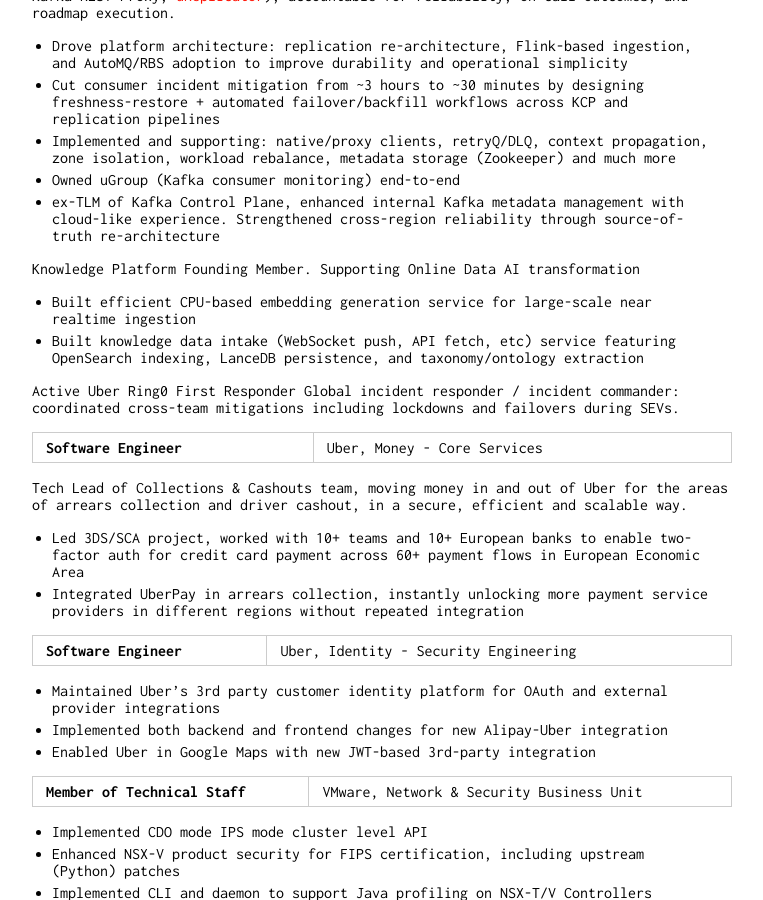
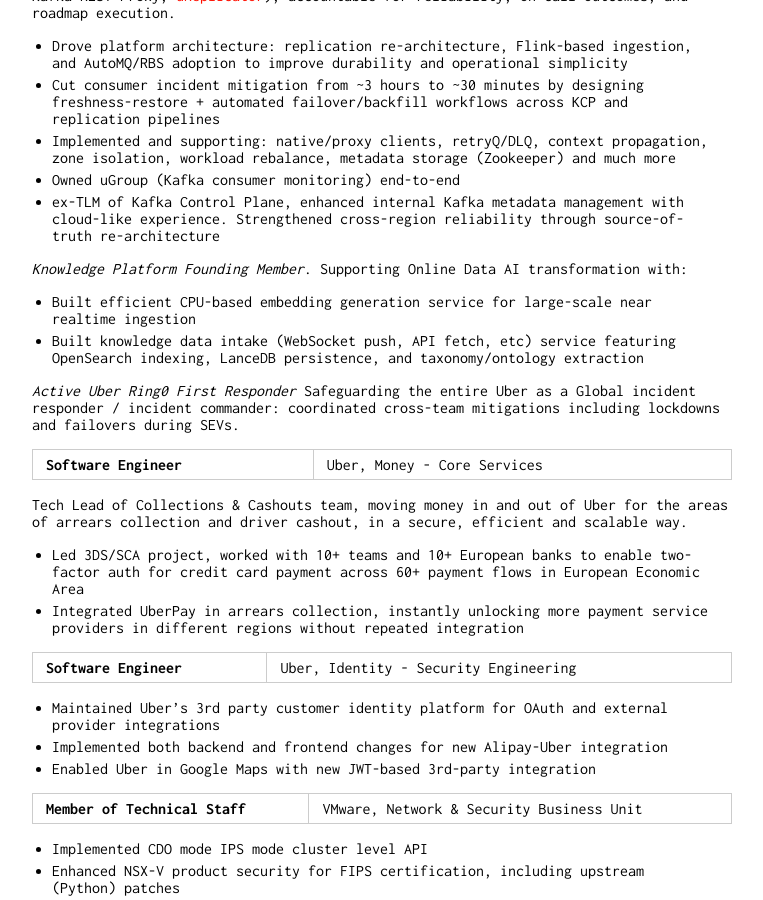
Before and after one commit to ex172000/page, a Jekyll site: the page built from index.md, in a window 1280 px wide and 900 px high, scrolled down 404 px. Shown: the whole window, without its empty margins (258-1021 px from the left). Built offline with Jekyll 4.4.1, drawn with Linux system fonts in a browser that asks for light colours; our own code applies the rules of GitHub Pages for plain Markdown files.

Commit message:
Refactor index.md for better readability
Updated formatting and improved clarity in the index.md file.

```diff
--- a/index.md
+++ b/index.md
@@ -18,13 +18,12 @@ Led Uber's trip-critical Kafka Messaging platform ([Kafka Consumer Proxy](https:
 - Owned uGroup (Kafka consumer monitoring) end-to-end
 - ex-TLM of Kafka Control Plane, enhanced internal Kafka metadata management with cloud-like experience. Strengthened cross-region reliability through source-of-truth re-architecture
 
-Knowledge Platform Founding Member. Supporting Online Data AI transformation
+*Knowledge Platform Founding Member*. Supporting Online Data AI transformation with:
 
 - Built efficient CPU-based embedding generation service for large-scale near realtime ingestion
 - Built knowledge data intake (WebSocket push, API fetch, etc) service featuring OpenSearch indexing, LanceDB persistence, and taxonomy/ontology extraction
 
-Active Uber Ring0 First Responder
-Global incident responder / incident commander: coordinated cross-team mitigations including lockdowns and failovers during SEVs.
+*Active Uber Ring0 First Responder* Safeguarding the entire Uber as a Global incident responder / incident commander: coordinated cross-team mitigations including lockdowns and failovers during SEVs.
 
 **Software Engineer** | Uber, Money - Core Services
 
```
